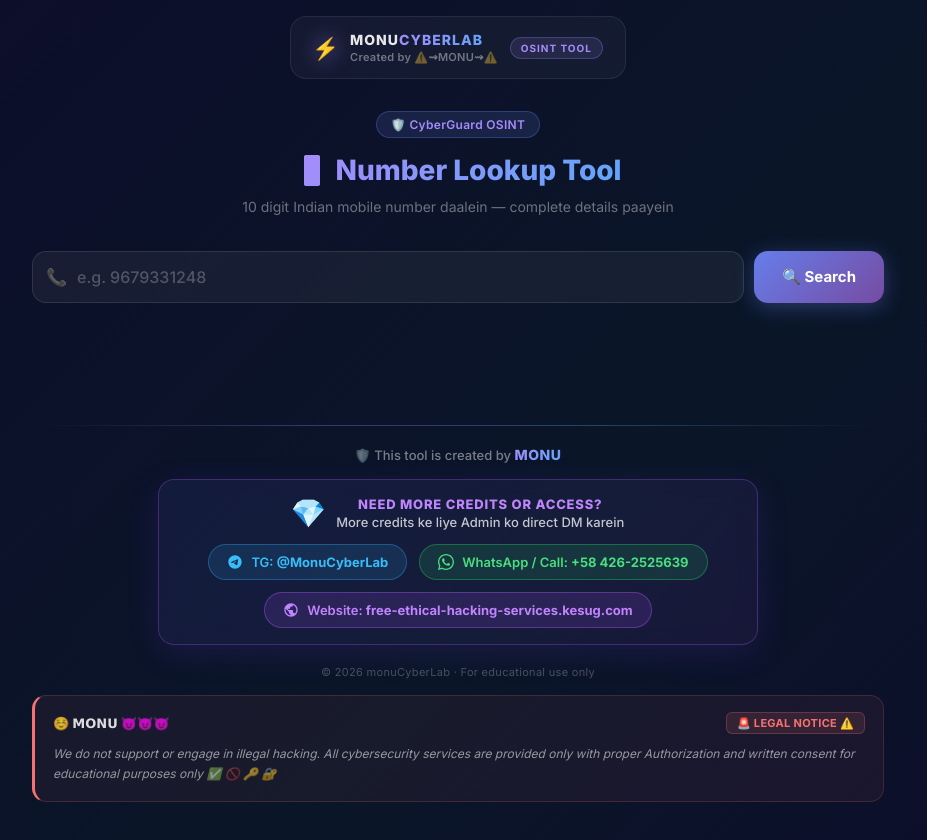
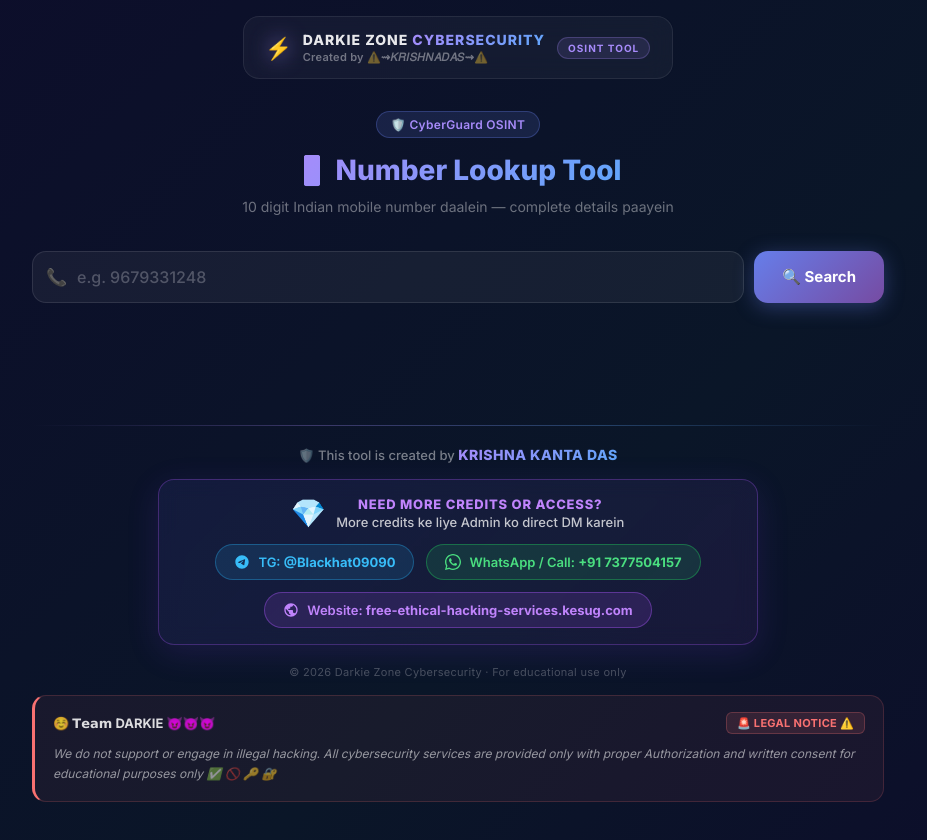
Before and after one commit to digital-marketing989/number-info, a plain HTML site: page index.html in a window 1280 px wide. Shown: the whole page, without its empty margins (182-1109 px from the left). Drawn offline with Linux system fonts and the light colour scheme.

Commit message:
Restore Darkie Zone branding while keeping new API

```diff
--- a/index.html
+++ b/index.html
@@ -4,7 +4,7 @@
 <head>
     <meta charset="UTF-8" />
     <meta name="viewport" content="width=device-width, initial-scale=1.0" />
-    <title>monuCyberLab — Number Lookup</title>
+    <title>Darkie Zone OSINT — Number Lookup</title>
     <link rel="preconnect" href="https://fonts.googleapis.com">
     <link href="https://fonts.googleapis.com/css2?family=Inter:wght@400;500;600;700;800&display=swap" rel="stylesheet">
     <link rel="stylesheet" href="style.css" />
@@ -20,8 +20,8 @@
             <div class="nav-inner">
                 <span class="nav-logo">⚡</span>
                 <div class="nav-center">
-                    <span class="nav-brand">monu<span class="nav-highlight">CyberLab</span></span>
-                    <span class="nav-creator">Created by ⚠️⇝MONU⇝⚠️</span>
+                    <span class="nav-brand">DARKIE ZONE <span class="nav-highlight">CYBERSECURITY</span></span>
+                    <span class="nav-creator">Created by ⚠️⇝𝐾𝑅𝐼𝑆𝐻𝑁𝐴𝐷𝐴𝑆⇝⚠️</span>
                 </div>
                 <span class="nav-tag">OSINT TOOL</span>
             </div>
@@ -53,7 +53,7 @@
             <div class="footer-divider"></div>
             <p class="footer-text">
                 🛡️ This tool is created by
-                <span class="footer-name">MONU</span>
+                <span class="footer-name">KRISHNA KANTA DAS</span>
             </p>
             <!-- Admin Contact & Credit Box -->
             <div class="admin-contact-box">
@@ -66,14 +66,14 @@
                 </div>
 
                 <div class="contact-links">
-                    <a href="https://t.me/MonuCyberLab" target="_blank" rel="noopener" class="contact-badge tg-badge">
+                    <a href="https://t.me/Blackhat09090" target="_blank" rel="noopener" class="contact-badge tg-badge">
                         <svg viewBox="0 0 24 24" width="16" height="16" fill="currentColor"><path d="M12 2C6.48 2 2 6.48 2 12s4.48 10 10 10 10-4.48 10-10S17.52 2 12 2zm4.64 6.8c-.15 1.58-.8 5.42-1.13 7.19-.14.75-.42 1-.68 1.03-.58.05-1.02-.38-1.58-.75-.88-.58-1.38-.94-2.23-1.5-.99-.65-.35-1.01.22-1.59.15-.15 2.71-2.48 2.76-2.69a.2.2 0 00-.05-.18c-.06-.05-.14-.03-.21-.02-.09.02-1.49.95-4.22 2.79-.4.27-.76.41-1.08.4-.36-.01-1.04-.2-1.55-.37-.63-.2-1.12-.31-1.08-.66.02-.18.27-.36.75-.55 2.92-1.27 4.86-2.11 5.83-2.51 2.78-1.16 3.35-1.36 3.73-1.36.08 0 .27.02.39.12.1.08.13.19.14.27-.01.06.01.24 0 .38z"/></svg>
-                        <span>TG: <strong>@MonuCyberLab</strong></span>
+                        <span>TG: <strong>@Blackhat09090</strong></span>
                     </a>
 
-                    <a href="https://wa.me/584262525639?text=Hello%20Admin,%20I%20need%20credits%20for%20OSINT%20tool" target="_blank" rel="noopener" class="contact-badge call-badge">
+                    <a href="https://wa.me/917377504157?text=Hello%20Admin,%20I%20need%20credits%20for%20OSINT%20tool" target="_blank" rel="noopener" class="contact-badge call-badge">
                         <svg viewBox="0 0 24 24" width="16" height="16" fill="currentColor"><path d="M17.472 14.382c-.297-.149-1.758-.867-2.03-.967-.273-.099-.471-.148-.67.15-.197.297-.767.966-.94 1.164-.173.199-.347.223-.644.075-.297-.15-1.255-.463-2.39-1.475-.883-.788-1.48-1.761-1.653-2.059-.173-.297-.018-.458.13-.606.134-.133.298-.347.446-.52.149-.174.198-.298.298-.497.099-.198.05-.371-.025-.52-.075-.149-.669-1.612-.916-2.207-.242-.579-.487-.5-.669-.51-.173-.008-.371-.01-.57-.01-.198 0-.52.074-.792.372-.272.297-1.04 1.016-1.04 2.479 0 1.462 1.065 2.875 1.213 3.074.149.198 2.096 3.2 5.077 4.487.709.306 1.262.489 1.694.625.712.227 1.36.195 1.871.118.571-.085 1.758-.719 2.006-1.413.248-.694.248-1.289.173-1.413-.074-.124-.272-.198-.57-.347z"/><path d="M12 0C5.373 0 0 5.373 0 12c0 2.126.555 4.126 1.526 5.858L0 24l6.335-1.652A11.954 11.954 0 0012 24c6.627 0 12-5.373 12-12S18.627 0 12 0zm0 22c-1.885 0-3.652-.52-5.168-1.427l-.371-.22-3.801.993.998-3.701-.242-.383A9.933 9.933 0 012 12C2 6.477 6.477 2 12 2s10 4.477 10 10-4.477 10-10 10z"/></svg>
-                        <span>WhatsApp / Call: <strong>+58 426-2525639</strong></span>
+                        <span>WhatsApp / Call: <strong>+91 7377504157</strong></span>
                     </a>
 
                     <a href="https://free-ethical-hacking-services.kesug.com" target="_blank" rel="noopener" class="contact-badge site-badge">
@@ -83,11 +83,11 @@
                 </div>
             </div>
 
-            <p class="footer-sub">© 2026 monuCyberLab · For educational use only</p>
+            <p class="footer-sub">© 2026 Darkie Zone Cybersecurity · For educational use only</p>
 
             <div class="legal-notice">
                 <div class="legal-header">
-                    <span class="legal-team">☺️ 𝗠𝗢𝗡𝗨 😈😈😈</span>
+                    <span class="legal-team">☺️ 𝗧𝗲𝗮𝗺 DARKIE 😈😈😈</span>
                     <span class="legal-badge">🚨 LEGAL NOTICE ⚠️</span>
                 </div>
                 <p class="legal-text">
@@ -98,7 +98,7 @@
 
     </div>
 
-    <script src="script.js?v=3"></script>
+    <script src="script.js?v=4"></script>
 </body>
 
 </html>
--- a/script.js
+++ b/script.js
@@ -28,7 +28,7 @@ async function search() {
     }
 
     resultsDiv.innerHTML = '';
-    showStatus('⏳ Searching monuCyberLab database... please wait', 'loading');
+    showStatus('⏳ Searching Darkie Zone database... please wait', 'loading');
     btn.disabled = true;
 
     try {
@@ -271,7 +271,7 @@ function buildCopyText(r, addressClean, num, truecallerName) {
         `🆔 Aadhaar   : ${aadhar}`,
         `📧 Email     : ${email}`,
         `━━━━━━━━━━━━━━━━━`,
-        `🛡️ MONU CyberLab OSINT`,
+        `🛡️ DARKIE ZONE CYBERSECURITY`,
     ];
     return lines.join('\n');
 }
@@ -279,7 +279,7 @@ function buildCopyText(r, addressClean, num, truecallerName) {
 function buildAllRecordsCopyText(results, truecallerName) {
     const header = [
         `━━━━━━━━━━━━━━━━━━━━━━━━━━━━━━━━━`,
-        `🛡️ MONU CYBERLAB OSINT INTEL`,
+        `🛡️ DARKIE ZONE CYBERSECURITY INTEL`,
         `📊 Total Records Found: ${results.length}`,
         truecallerName ? `📲 Truecaller: ${truecallerName}` : null,
         `━━━━━━━━━━━━━━━━━━━━━━━━━━━━━━━━━\n`,
@@ -292,7 +292,7 @@ function buildAllRecordsCopyText(results, truecallerName) {
         return buildCopyText(r, addressClean, i + 1, truecallerName);
     }).join('\n\n');
 
-    return `${header}${recordsText}\n\n━━━━━━━━━━━━━━━━━━━━━━━━━━━━━━━━━\n🛡️ MONU CyberLab OSINT Tool`;
+    return `${header}${recordsText}\n\n━━━━━━━━━━━━━━━━━━━━━━━━━━━━━━━━━\n🛡️ Darkie Zone OSINT Tool`;
 }
 
 function copyToClipboard(text) {
```
